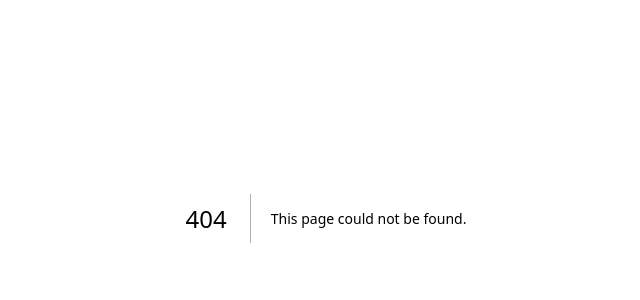
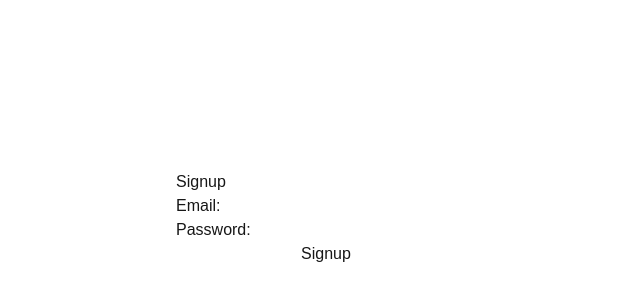
Before and after one commit to MedX-AI/medx-ai, a Next.js app: page /signup in a window 1280 px wide. Before the commit this address had no page. Shown: the part 182-482 px from the top of the page, without its empty margins (314-954 px from the left). Built offline with nearby package versions, Linux system fonts and the light colour scheme.

Commit message:
signup page

```diff
--- /dev/null
+++ b/src/pages/signup.js
@@ -0,0 +1,64 @@
+import React, { useState } from 'react';
+
+const SignupPage = () => {
+  const [email, setEmail] = useState('');
+  const [password, setPassword] = useState('');
+  const [error, setError] = useState('');
+  const [message, setMessage] = useState('');
+
+  const handleSubmit = async (e) => {
+    e.preventDefault();
+    setError('');
+    setMessage('');
+
+    try {
+      const res = await fetch('http://localhost:8000/signup', {
+        method: 'POST',
+        headers: { 'Content-Type': 'application/json' },
+        body: JSON.stringify({ email, password }),
+      });
+
+      const data = await res.json();
+      console.log(data);  // For debugging the response
+
+      if (res.ok) {
+        setMessage(data.message || 'Registration successful');
+      } else {
+        setError(data.detail || 'Registration failed');
+      }
+    } catch (error) {
+      console.log('Failed to connect to the server');
+    }
+  };
+
+  return (
+    <div style={{ display: 'flex', justifyContent: 'center', alignItems: 'center', height: '100vh' }}>
+      <form onSubmit={handleSubmit} style={{ display: 'flex', flexDirection: 'column', width: '300px' }}>
+        <h2>Signup</h2>
+        {message && <p style={{ color: 'green' }}>{message}</p>}
+        {error && <p style={{ color: 'red' }}>{error}</p>}
+        <label>
+          Email:
+          <input
+            type="email"
+            value={email}
+            onChange={(e) => setEmail(e.target.value)}
+            required
+          />
+        </label>
+        <label>
+          Password:
+          <input
+            type="password"
+            value={password}
+            onChange={(e) => setPassword(e.target.value)}
+            required
+          />
+        </label>
+        <button type="submit">Signup</button>
+      </form>
+    </div>
+  );
+};
+
+export default SignupPage;
```
Also changed, not shown: src/pages/auth.js (deleted, +0 -42 lines), src/pages/api/auth.js (added).
